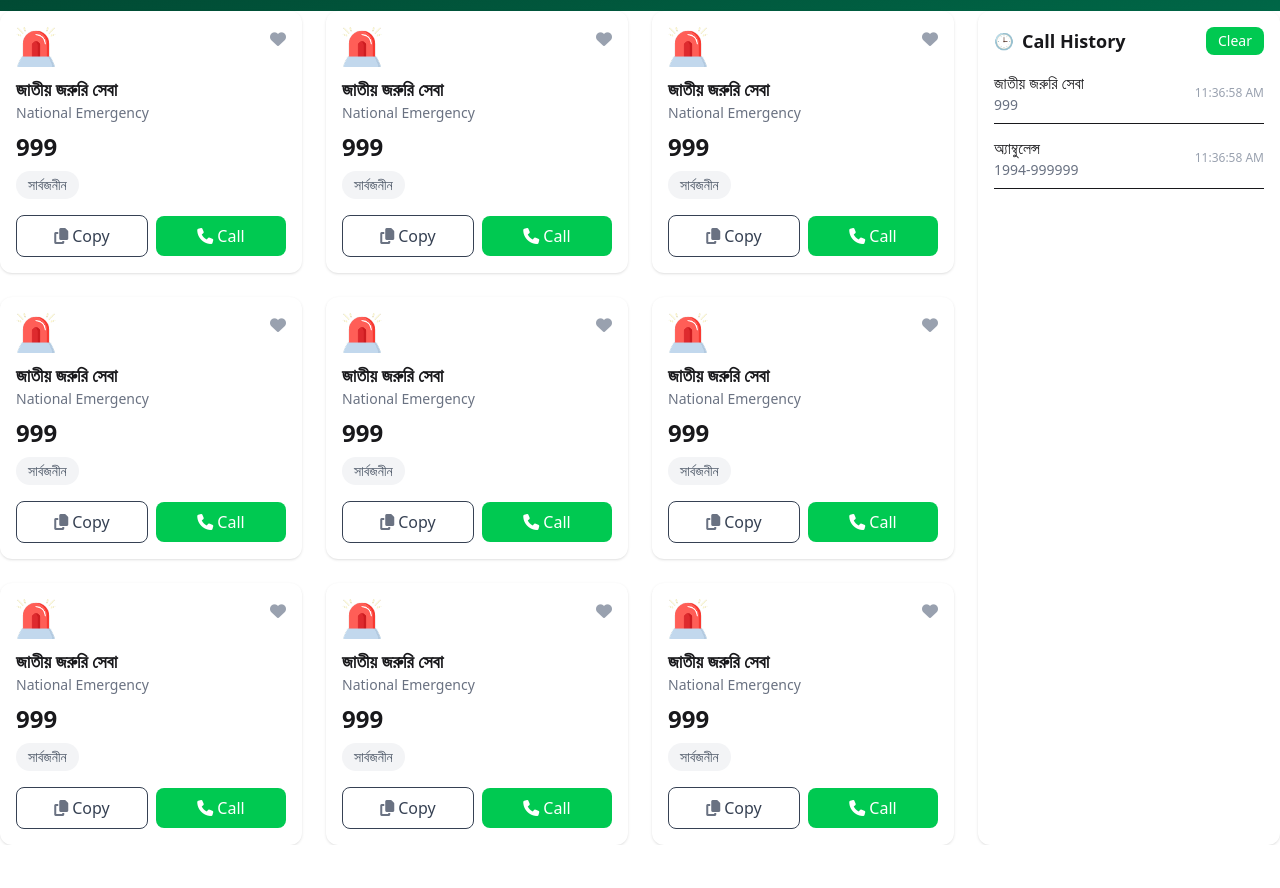
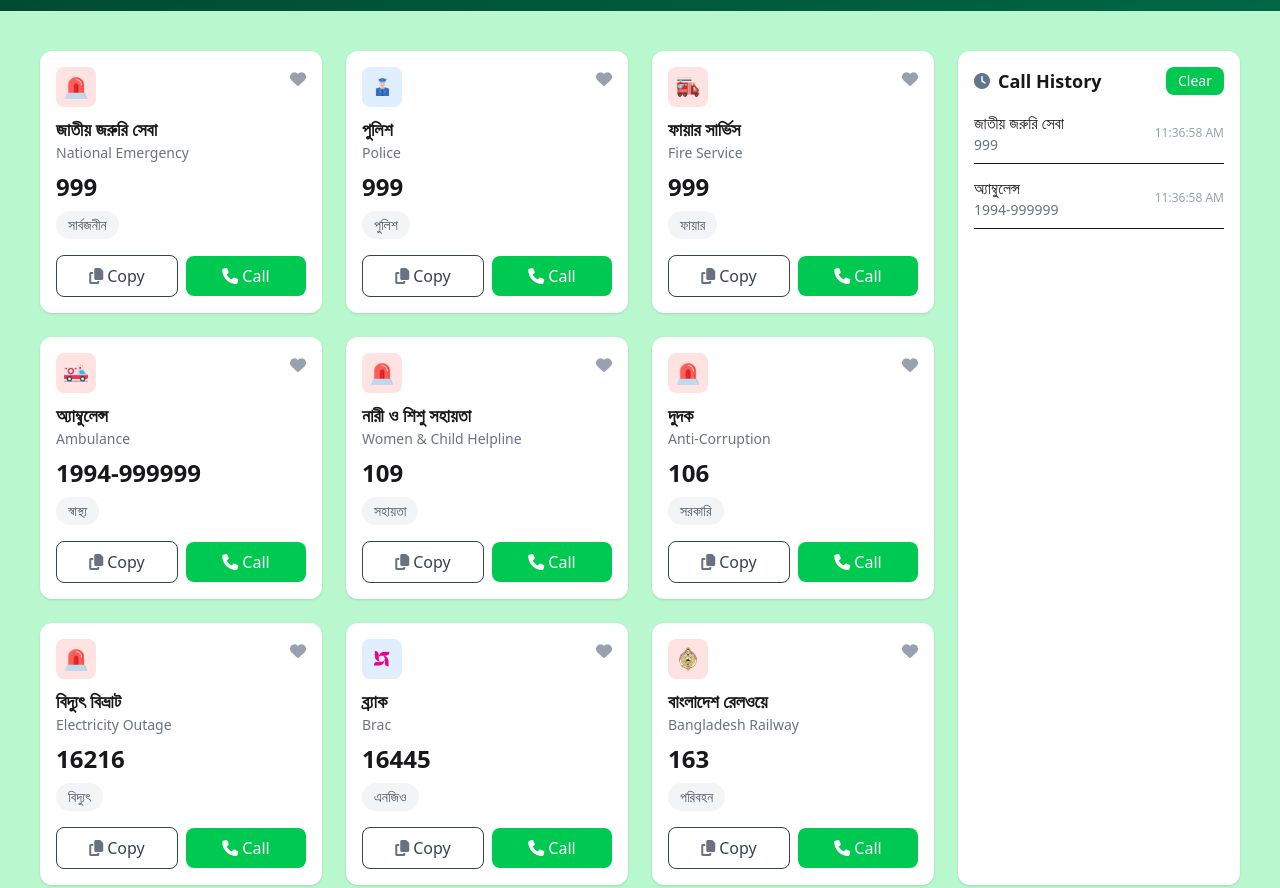
Before and after one commit to abrarjahinzihan/Emergency-Hotline, a plain HTML site: page index.html in a window 1280 px wide. Shown: the part 309-1197 px from the top of the page. Before the commit the page ends 1154 px from the top, so only its background shows below. Drawn offline with nearby package versions, Linux system fonts and the light colour scheme.

Commit message:
modification done in main part

```diff
--- a/index.html
+++ b/index.html
@@ -9,7 +9,7 @@
     <link href="https://cdn.jsdelivr.net/npm/daisyui@5" rel="stylesheet" type="text/css" />
     <link rel="stylesheet" href="https://cdnjs.cloudflare.com/ajax/libs/font-awesome/6.5.0/css/all.min.css">
 </head>
-<body>
+<body class="bg-green-200">
     <nav class="flex flex-col items-center justify-between px-4 py-3 bg-white shadow-sm md:flex-row">
         <div class="flex items-center">
             <div class="logo-placeholder w-[50px] h-[50px]"><img src="assets/logo.png" alt=""></div>
@@ -19,14 +19,14 @@
             <div class="flex items-center space-x-6">
             <div class=" bg-[#41FF6B] p-4 px-3 py-1 rounded-full w-[123px] h-[52px] flex items-center justify-center">
                 <span class="font-semibold text-yellow-800">100</span>
-                <img class="w-[30px] h-[30px]" src="assets/heart.png" alt="">
+                <img class="w-[30px] h-[30px] ml-2" src="assets/heart.png" alt="">
 
             </div>
 
 
             <div class=" bg-[#41FF6B] p-4 px-3 py-1 rounded-full w-[123px] h-[52px] flex items-center justify-center">
                 <span class="font-semibold text-blue-800">5</span>
-                <img class="w-[30px] h-[30px]" src="assets/coin.png" alt="">
+                <img class="w-[30px] h-[30px] ml-2" src="assets/coin.png" alt="">
             </div>
             <div class=" bg-[#00A63E] p-4 px-3 py-1 rounded-full w-[123px] h-[52px] flex items-center justify-center">
                 <p><span class="font-semibold text-blue-800">0</span> copies</p>
@@ -47,14 +47,14 @@
         </div>
     </section>
 
-    <section class="grid grid-cols-1 gap-6 lg:grid-cols-4">
+    <section class="grid grid-cols-1 gap-6 p-10 lg:grid-cols-4">
 
 
         <div class="grid grid-cols-1 gap-6 lg:col-span-3 sm:grid-cols-2 lg:grid-cols-3">
             <!-- CARD1 -->
             <div class="flex flex-col justify-between p-4 bg-white shadow rounded-xl">
                 <div class="flex items-start justify-between">
-                    <img src="assets/emergency.png" alt="icon" class="w-10 h-10">
+                    <img src="assets/emergency.png" alt="icon" class="w-10 h-10 bg-[#FFE3E2] p-2 rounded-lg">
                     <button>
                     <i class="text-gray-400 cursor-pointer fa-solid fa-heart hover:text-red-500"></i>
                     </button>
@@ -81,16 +81,16 @@
             <!-- CARD2 -->
             <div class="flex flex-col justify-between p-4 bg-white shadow rounded-xl">
                 <div class="flex items-start justify-between">
-                    <img src="assets/emergency.png" alt="icon" class="w-10 h-10">
+                    <img src="assets/police.png" alt="icon" class="w-10 h-10 bg-[#DFEFFF] p-2 rounded-lg">
                     <button>
                     <i class="text-gray-400 cursor-pointer fa-solid fa-heart hover:text-red-500"></i>
                     </button>
                 </div>
                 <div class="mt-2">
-                    <h2 class="text-lg font-semibold">জাতীয় জরুরি সেবা</h2>
-                    <p class="text-sm text-gray-500">National Emergency</p>
+                    <h2 class="text-lg font-semibold">পুলিশ</h2>
+                    <p class="text-sm text-gray-500">Police</p>
                     <p class="mt-2 text-2xl font-bold">999</p>
-                    <span class="inline-block px-3 py-1 mt-2 text-sm text-gray-600 bg-gray-100 rounded-full">সার্বজনীন</span>
+                    <span class="inline-block px-3 py-1 mt-2 text-sm text-gray-600 bg-gray-100 rounded-full">পুলিশ</span>
                 </div>
                 <div class="flex items-center justify-between gap-2 mt-4">
                     <button class="flex items-center justify-center flex-1 gap-1 py-2 text-gray-700 border rounded-lg hover:bg-gray-100">
@@ -108,16 +108,16 @@
             <!-- CARD3 -->
             <div class="flex flex-col justify-between p-4 bg-white shadow rounded-xl">
                 <div class="flex items-start justify-between">
-                    <img src="assets/emergency.png" alt="icon" class="w-10 h-10">
+                    <img src="assets/fire-service.png" alt="icon" class="w-10 h-10 bg-[#FFE3E2] p-2 rounded-lg">
                     <button>
                     <i class="text-gray-400 cursor-pointer fa-solid fa-heart hover:text-red-500"></i>
                     </button>
                 </div>
                 <div class="mt-2">
-                    <h2 class="text-lg font-semibold">জাতীয় জরুরি সেবা</h2>
-                    <p class="text-sm text-gray-500">National Emergency</p>
+                    <h2 class="text-lg font-semibold">ফায়ার সার্ভিস</h2>
+                    <p class="text-sm text-gray-500">Fire Service</p>
                     <p class="mt-2 text-2xl font-bold">999</p>
-                    <span class="inline-block px-3 py-1 mt-2 text-sm text-gray-600 bg-gray-100 rounded-full">সার্বজনীন</span>
+                    <span class="inline-block px-3 py-1 mt-2 text-sm text-gray-600 bg-gray-100 rounded-full">ফায়ার</span>
                 </div>
                 <div class="flex items-center justify-between gap-2 mt-4">
                     <button class="flex items-center justify-center flex-1 gap-1 py-2 text-gray-700 border rounded-lg hover:bg-gray-100">
@@ -132,16 +132,16 @@
             <!-- CARD4 -->
             <div class="flex flex-col justify-between p-4 bg-white shadow rounded-xl">
                 <div class="flex items-start justify-between">
-                    <img src="assets/emergency.png" alt="icon" class="w-10 h-10">
+                    <img src="assets/ambulance.png" alt="icon" class="w-10 h-10 bg-[#FFE3E2] p-2 rounded-lg">
                     <button>
                     <i class="text-gray-400 cursor-pointer fa-solid fa-heart hover:text-red-500"></i>
                     </button>
                 </div>
                 <div class="mt-2">
-                    <h2 class="text-lg font-semibold">জাতীয় জরুরি সেবা</h2>
-                    <p class="text-sm text-gray-500">National Emergency</p>
-                    <p class="mt-2 text-2xl font-bold">999</p>
-                    <span class="inline-block px-3 py-1 mt-2 text-sm text-gray-600 bg-gray-100 rounded-full">সার্বজনীন</span>
+                    <h2 class="text-lg font-semibold">অ্যাম্বুলেন্স</h2>
+                    <p class="text-sm text-gray-500">Ambulance</p>
+                    <p class="mt-2 text-2xl font-bold">1994-999999</p>
+                    <span class="inline-block px-3 py-1 mt-2 text-sm text-gray-600 bg-gray-100 rounded-full">স্বাস্থ্য</span>
                 </div>
                 <div class="flex items-center justify-between gap-2 mt-4">
                     <button class="flex items-center justify-center flex-1 gap-1 py-2 text-gray-700 border rounded-lg hover:bg-gray-100">
@@ -159,16 +159,16 @@
             <!-- CARD5 -->
             <div class="flex flex-col justify-between p-4 bg-white shadow rounded-xl">
                 <div class="flex items-start justify-between">
-                    <img src="assets/emergency.png" alt="icon" class="w-10 h-10">
+                    <img src="assets/emergency.png" alt="icon" class="w-10 h-10 bg-[#FFE3E2] p-2 rounded-lg">
                     <button>
                     <i class="text-gray-400 cursor-pointer fa-solid fa-heart hover:text-red-500"></i>
                     </button>
                 </div>
                 <div class="mt-2">
-                    <h2 class="text-lg font-semibold">জাতীয় জরুরি সেবা</h2>
-                    <p class="text-sm text-gray-500">National Emergency</p>
-                    <p class="mt-2 text-2xl font-bold">999</p>
-                    <span class="inline-block px-3 py-1 mt-2 text-sm text-gray-600 bg-gray-100 rounded-full">সার্বজনীন</span>
+                    <h2 class="text-lg font-semibold">নারী ও শিশু সহায়তা</h2>
+                    <p class="text-sm text-gray-500">Women & Child Helpline</p>
+                    <p class="mt-2 text-2xl font-bold">109</p>
+                    <span class="inline-block px-3 py-1 mt-2 text-sm text-gray-600 bg-gray-100 rounded-full">সহায়তা</span>
                 </div>
                 <div class="flex items-center justify-between gap-2 mt-4">
                     <button class="flex items-center justify-center flex-1 gap-1 py-2 text-gray-700 border rounded-lg hover:bg-gray-100">
@@ -184,16 +184,16 @@
             <!-- CARD6 -->
             <div class="flex flex-col justify-between p-4 bg-white shadow rounded-xl">
                 <div class="flex items-start justify-between">
-                    <img src="assets/emergency.png" alt="icon" class="w-10 h-10">
+                    <img src="assets/emergency.png" alt="icon" class="w-10 h-10 bg-[#FFE3E2] p-2 rounded-lg">
                     <button>
                     <i class="text-gray-400 cursor-pointer fa-solid fa-heart hover:text-red-500"></i>
                     </button>
                 </div>
                 <div class="mt-2">
-                    <h2 class="text-lg font-semibold">জাতীয় জরুরি সেবা</h2>
-                    <p class="text-sm text-gray-500">National Emergency</p>
-                    <p class="mt-2 text-2xl font-bold">999</p>
-                    <span class="inline-block px-3 py-1 mt-2 text-sm text-gray-600 bg-gray-100 rounded-full">সার্বজনীন</span>
+                    <h2 class="text-lg font-semibold">দুদক</h2>
+                    <p class="text-sm text-gray-500">Anti-Corruption</p>
+                    <p class="mt-2 text-2xl font-bold">106</p>
+                    <span class="inline-block px-3 py-1 mt-2 text-sm text-gray-600 bg-gray-100 rounded-full">সরকারি</span>
                 </div>
                 <div class="flex items-center justify-between gap-2 mt-4">
                     <button class="flex items-center justify-center flex-1 gap-1 py-2 text-gray-700 border rounded-lg hover:bg-gray-100">
@@ -208,16 +208,16 @@
             <!-- CARD7 -->
             <div class="flex flex-col justify-between p-4 bg-white shadow rounded-xl">
                 <div class="flex items-start justify-between">
-                    <img src="assets/emergency.png" alt="icon" class="w-10 h-10">
+                    <img src="assets/emergency.png" alt="icon" class="w-10 h-10 bg-[#FFE3E2] p-2 rounded-lg">
                     <button>
                     <i class="text-gray-400 cursor-pointer fa-solid fa-heart hover:text-red-500"></i>
                     </button>
                 </div>
                 <div class="mt-2">
-                    <h2 class="text-lg font-semibold">জাতীয় জরুরি সেবা</h2>
-                    <p class="text-sm text-gray-500">National Emergency</p>
-                    <p class="mt-2 text-2xl font-bold">999</p>
-                    <span class="inline-block px-3 py-1 mt-2 text-sm text-gray-600 bg-gray-100 rounded-full">সার্বজনীন</span>
+                    <h2 class="text-lg font-semibold">বিদ্যুৎ বিভ্রাট</h2>
+                    <p class="text-sm text-gray-500">Electricity Outage</p>
+                    <p class="mt-2 text-2xl font-bold">16216</p>
+                    <span class="inline-block px-3 py-1 mt-2 text-sm text-gray-600 bg-gray-100 rounded-full">বিদ্যুৎ</span>
                 </div>
                 <div class="flex items-center justify-between gap-2 mt-4">
                     <button class="flex items-center justify-center flex-1 gap-1 py-2 text-gray-700 border rounded-lg hover:bg-gray-100">
@@ -232,16 +232,16 @@
             <!-- CARD8 -->
             <div class="flex flex-col justify-between p-4 bg-white shadow rounded-xl">
                 <div class="flex items-start justify-between">
-                    <img src="assets/emergency.png" alt="icon" class="w-10 h-10">
+                    <img src="assets/brac.png" alt="icon" class="w-10 h-10 bg-[#DFEFFF] p-2 rounded-lg">
                     <button>
                     <i class="text-gray-400 cursor-pointer fa-solid fa-heart hover:text-red-500"></i>
                     </button>
                 </div>
                 <div class="mt-2">
-                    <h2 class="text-lg font-semibold">জাতীয় জরুরি সেবা</h2>
-                    <p class="text-sm text-gray-500">National Emergency</p>
-                    <p class="mt-2 text-2xl font-bold">999</p>
-                    <span class="inline-block px-3 py-1 mt-2 text-sm text-gray-600 bg-gray-100 rounded-full">সার্বজনীন</span>
+                    <h2 class="text-lg font-semibold">ব্র্যাক</h2>
+                    <p class="text-sm text-gray-500">Brac</p>
+                    <p class="mt-2 text-2xl font-bold">16445</p>
+                    <span class="inline-block px-3 py-1 mt-2 text-sm text-gray-600 bg-gray-100 rounded-full">এনজিও</span>
                 </div>
                 <div class="flex items-center justify-between gap-2 mt-4">
                     <button class="flex items-center justify-center flex-1 gap-1 py-2 text-gray-700 border rounded-lg hover:bg-gray-100">
@@ -256,16 +256,16 @@
             <!-- CARD9 -->
             <div class="flex flex-col justify-between p-4 bg-white shadow rounded-xl">
                 <div class="flex items-start justify-between">
-                    <img src="assets/emergency.png" alt="icon" class="w-10 h-10">
+                    <img src="assets/Bangladesh-Railway.png" alt="icon" class="w-10 h-10 bg-[#FFE3E2] p-2 rounded-lg">
                     <button>
                     <i class="text-gray-400 cursor-pointer fa-solid fa-heart hover:text-red-500"></i>
                     </button>
                 </div>
                 <div class="mt-2">
-                    <h2 class="text-lg font-semibold">জাতীয় জরুরি সেবা</h2>
-                    <p class="text-sm text-gray-500">National Emergency</p>
-                    <p class="mt-2 text-2xl font-bold">999</p>
-                    <span class="inline-block px-3 py-1 mt-2 text-sm text-gray-600 bg-gray-100 rounded-full">সার্বজনীন</span>
+                    <h2 class="text-lg font-semibold">বাংলাদেশ রেলওয়ে</h2>
+                    <p class="text-sm text-gray-500">Bangladesh Railway</p>
+                    <p class="mt-2 text-2xl font-bold">163</p>
+                    <span class="inline-block px-3 py-1 mt-2 text-sm text-gray-600 bg-gray-100 rounded-full">পরিবহন</span>
                 </div>
                 <div class="flex items-center justify-between gap-2 mt-4">
                     <button class="flex items-center justify-center flex-1 gap-1 py-2 text-gray-700 border rounded-lg hover:bg-gray-100">
@@ -286,7 +286,7 @@
 
             <div class="flex items-center justify-between mb-4">
             <div class="flex items-center gap-2">
-                <span>🕒</span>
+                <i class=" fa-solid fa-clock text-slate-500"></i>
                 <h3 class="text-lg font-semibold">Call History</h3>
             </div>
             <button class="px-3 py-1 text-sm text-white bg-green-500 rounded-lg hover:bg-green-600">
```
